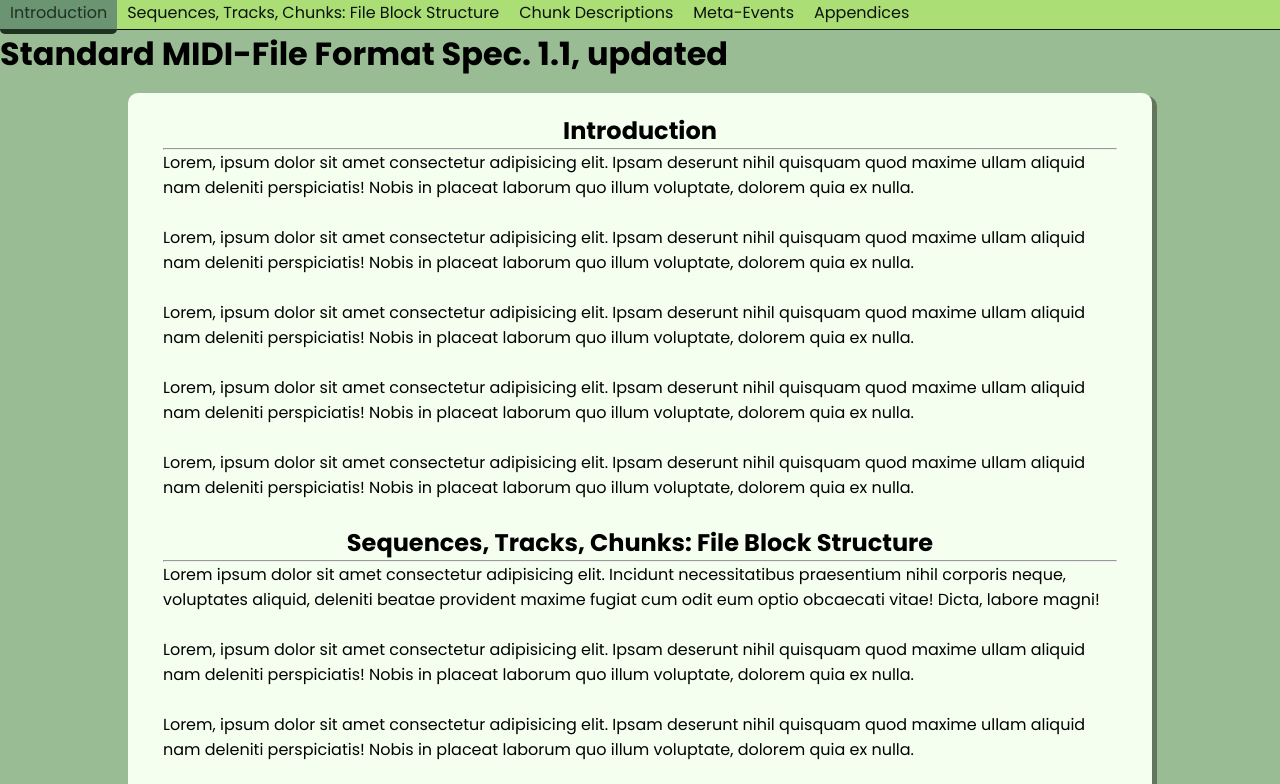
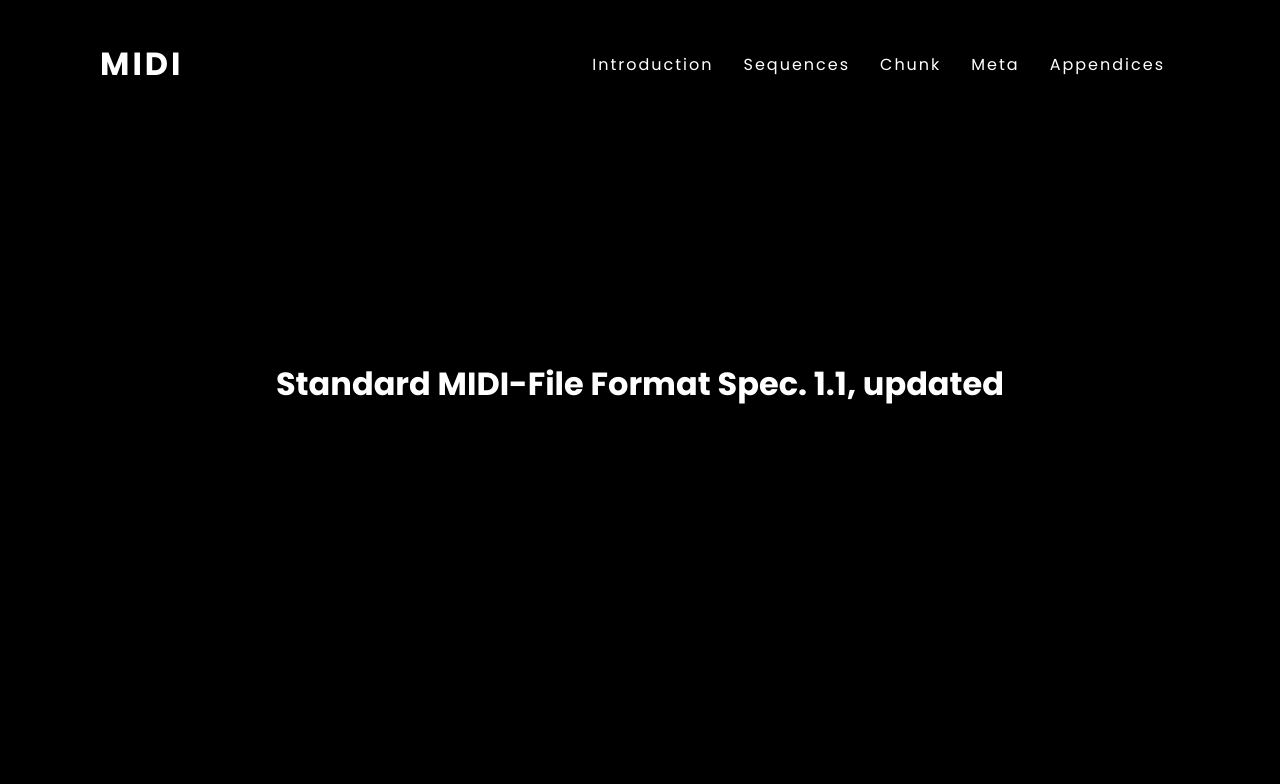
Before and after one commit to AndreBryant/midi-spec-webpage, a plain HTML site: page index.html in a window 1280 px wide. Shown: the top 784 px of the page. Drawn offline with Linux system fonts and the light colour scheme.

Commit message:
Changed the theme and I added sticky navbar

```diff
--- a/index.html
+++ b/index.html
@@ -15,25 +15,30 @@
     <title>Standard MIDI file Format</title>
     <link href="styles/index.css" rel="stylesheet"/>
     <link href="styles/nav.css" rel="stylesheet"/>
+    <link href="styles/banner.css" rel="stylesheet"/>
     <link href="styles/main.css" rel="stylesheet"/>
     <link href="styles/footer.css" rel="stylesheet"/>
 
     <script src="scripts/script.js" type="application/javascript"></script>
 </head>
 <body>
-    <div class="hero">
+    <nav class="nav-bar">
+        <h1 class="logo">MIDI</h1>
+        <ul>
+            <li><a href="#introduction" class="active">Introduction</a></li>
+            <li><a href="#sequences" class="">Sequences</a></li>
+            <li><a href="#chunk">Chunk</a></li>
+            <li><a href="#meta">Meta</a></li>
+            <li><a href="#appendices">Appendices</a></li>
+        </ul>
+    </nav>
+    <div class="banner">
+        <canvas id="canvas1"></canvas>
         <h1 class="main-title">Standard MIDI-File Format Spec. 1.1, updated</h1>
     </div>
-    <nav class="nav-bar">
-        <ul>
-            <li><a href="#introduction" class="active">Introduction</a></li>
-            <li><a href="#sequences" class="">Sequences, Tracks, Chunks: File Block Structure</a></li>
-            <li><a href="#chunk">Chunk Descriptions</a></li>
-            <li><a href="#meta">Meta-Events</a></li>
-            <li><a href="#appendices">Appendices</a></li>
-        </ul>
+    <script src="scripts/stickyNav.js"></script>
+    <script src="scripts/bannerAnimation.js"></script>
 
-    </nav>
     <main class="main">
         <div class="content">
             <h2 class="title" id="introduction">Introduction</h2>
--- /dev/null
+++ b/scripts/bannerAnimation.js
@@ -0,0 +1 @@
+// Here goes the banner animation (matrix animation sana)
--- /dev/null
+++ b/scripts/stickyNav.js
@@ -0,0 +1,4 @@
+window.addEventListener('scroll', ()=>{
+    var nav = document.querySelector('.nav-bar');
+    nav.classList.toggle('sticky',window.scrollY > 0);
+})
--- /dev/null
+++ b/styles/banner.css
@@ -0,0 +1,21 @@
+#canvas1 {
+    position: absolute;
+    z-index: -1;
+    width: 100vw;
+    height: 100vh;
+    background-color: rgb(0, 0, 0);
+}
+
+.banner {
+    position: relative;
+    width: 100vw;
+    height: 100vh;
+    /* background-image: url("../img/hero.png"); */
+    background-size:contain;
+}
+
+.main-title{
+    color: white;
+    text-align: center;
+    padding-top: 45vh;
+}
--- a/styles/index.css
+++ b/styles/index.css
@@ -1,7 +1,7 @@
 @import url("https://fonts.googleapis.com/css2?family=Poppins:wght@300;400;700&display=swap");
 
 :root{
-    --body-bg: #9abc94;
+    --body-bg: #000000;
 }
 
 html {
@@ -12,10 +12,10 @@ html {
     margin:0;
     padding:0;
     box-sizing: border-box;
+    font-family: 'poppins', sans-serif;
 }
 
 body {
-    font-family: 'poppins', sans-serif;
-    padding-top: 30px;
     background-color: var(--body-bg);
+    min-height: 100vh;
 }
--- a/styles/nav.css
+++ b/styles/nav.css
@@ -1,57 +1,60 @@
 
 
 :root{
-    --nav-bar-bottom-border:#051107;
-    --nav-bar-bg:#ABDF75;
-    --nav-items-links:#0c130d;
-
-    --hover-text: #2f4a33;
-    --hover-bg: #a1c791;
-    --hover-bottom-border: #22291f;
-
-    --active-bg:#6B9472;
-    --active-text:#1e3222;
-    --active-border-bottom:#1e3222;
+    /* USE Variables HERE */
+    /* or just use black and white theme */
 }
 
-.nav-bar {
-    border-bottom: 1px solid var(--nav-bar-bottom-border);
-    height: 30px;
+.nav-bar{
+    position: fixed;
     width: 100vw;
-    position: fixed;
     top: 0;
+    display: flex;
+    justify-content: space-between;
+    align-items: center;
+    transition: 0.3s;
+    padding: 40px 100px;
+    z-index: 999;
+}
 
-    background-color: var(--nav-bar-bg);
+.nav-bar.sticky {
+    padding: 5px 100px;
+    background: white;
+}
+
+.nav-bar.sticky a, .nav-bar.sticky .logo {
+    color: black;
+}
+
+.nav-bar .logo{
+    position:relative;
+    font-weight: 700;
+    color: white;/*turn this into a variable*/
+    font-size: 2em;
+    letter-spacing: 3px;
 }
 
 .nav-bar ul {
+    position: relative;
     display: flex;
+    justify-content: center;
+    align-items: center;
     list-style: none;
-    padding: 0;
-    align-self: center;
 }
 
-.nav-bar ul li {
-
+.nav-bar ul li a{
+    position: relative;
+    margin: 0 5px;
+    padding: 10px 10px;
+    text-decoration: none;
+    color: white;
+    letter-spacing: 2px;
+    font-weight: 500;
+    transition: 0.2s;
 }
-
-.nav-bar ul li a {
-    text-decoration: none;
-
-    color: var(--nav-items-links);
-    padding: 5px 10px;
+.nav-bar ul li a:hover{
+    background-color: rgba(255, 255, 255, 0.5);
 }
-
-.nav-bar ul li a:not(.active):hover {
-    background-color: var(--hover-bg);
-    border-bottom: 5px solid var(--hover-bottom-border);
-    border-radius: 5px;
-    color:var(--hover-text);
-    transition: 0.1s;
+.nav-bar.sticky ul li a:hover{
+    background-color: rgba(0, 0, 0, 0.5);
 }
-.nav-bar ul li .active {
-    background-color: var(--active-bg);
-    color: var(--active-text);
-    border-bottom: 5px solid var(--active-border-bottom);
-    border-radius: 5px;
-}
```
